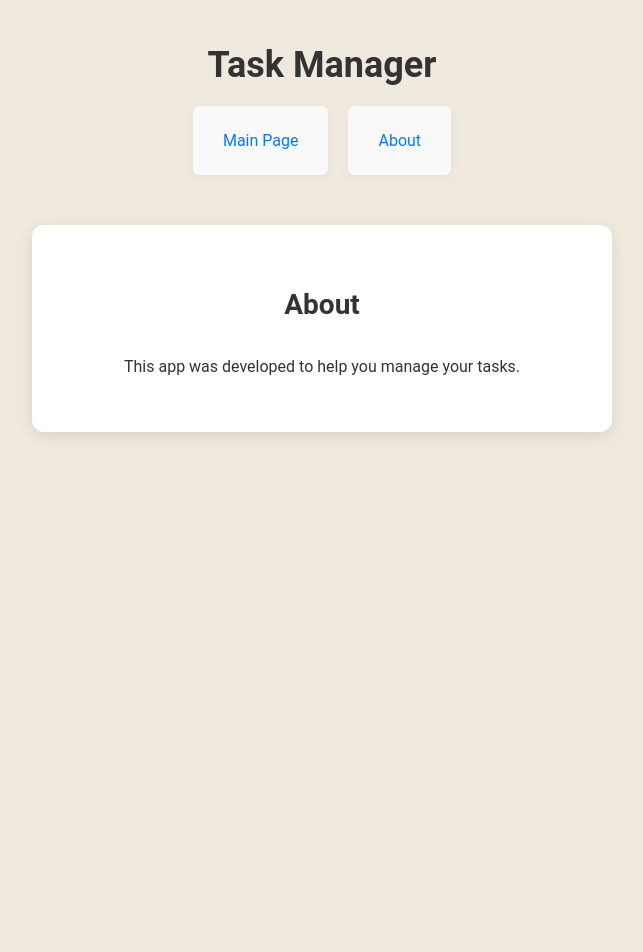
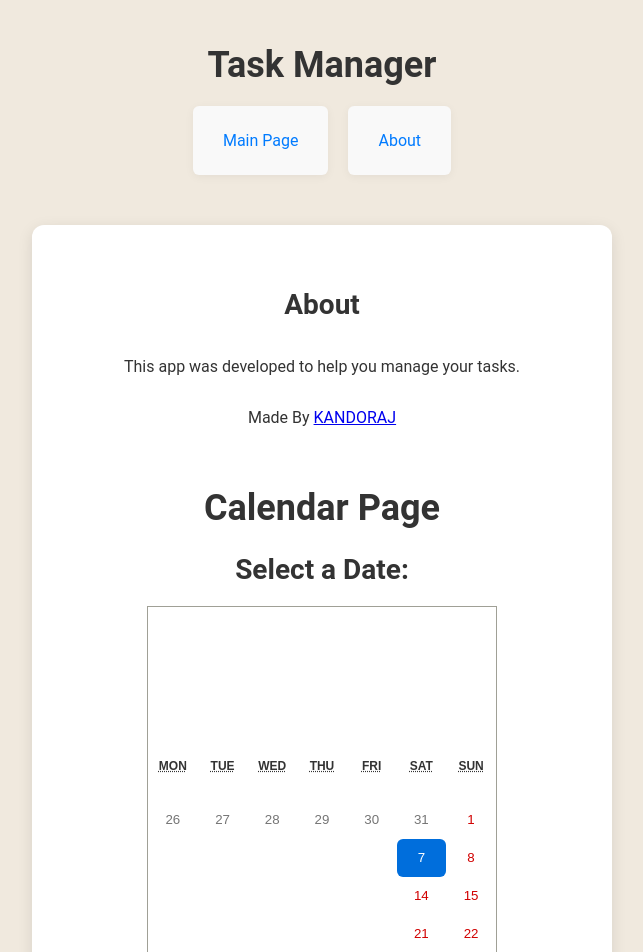
Before and after one commit to KANDORAJ/ProjectKando, a React (Vite) app: page /about in a window 1280 px wide. Shown: the top 952 px of the page, without its empty margins (318-961 px from the left). Before the commit the page ends 840 px from the top, so only its background shows below. Built offline with nearby package versions, Linux system fonts and the light colour scheme.

Commit message:
Calendar was added.

```diff
--- a/package.json
+++ b/package.json
@@ -19,6 +19,7 @@
     "eslint-plugin-react": "^7.36.1",
     "lru-cache": "^11.0.0",
     "react": "^18.3.1",
+    "react-calendar": "^5.0.0",
     "react-dom": "^18.3.1",
     "react-modal": "^3.16.1",
     "react-router-dom": "^6.26.1",
--- /dev/null
+++ b/src/components/Calendar.jsx
@@ -0,0 +1,24 @@
+import React, { useState } from 'react';
+import Calendar from 'react-calendar';
+import 'react-calendar/dist/Calendar.css';
+
+function MyCalendar() {
+  const [date, setDate] = useState(new Date());
+
+  const handleDateChange = (newDate) => {
+    setDate(newDate);
+  };
+
+  return (
+    <div>
+      <h2>Select a Date:</h2>
+      <Calendar
+        onChange={handleDateChange}
+        value={date}
+      />
+      <p>Selected Date: {date.toDateString()}</p>
+    </div>
+  );
+}
+
+export default MyCalendar;
--- a/src/pages/About.jsx
+++ b/src/pages/About.jsx
@@ -1,10 +1,16 @@
 import React from 'react';
+import MyCalendar from '../components/Calendar';
 
 function About() {
   return (
     <div className="container">
       <h2>About</h2>
       <p>This app was developed to help you manage your tasks.</p>
+      <p>Made By <a href="https://github.com/KANDORAJ" target="_blank" rel="noopener noreferrer">KANDORAJ</a></p>
+      <div>
+      <h1>Calendar Page</h1>
+      <MyCalendar />
+    </div>
     </div>
   );
 }
```
Also changed, not shown: 1 other file (tests, documents, lock files or other folders).
